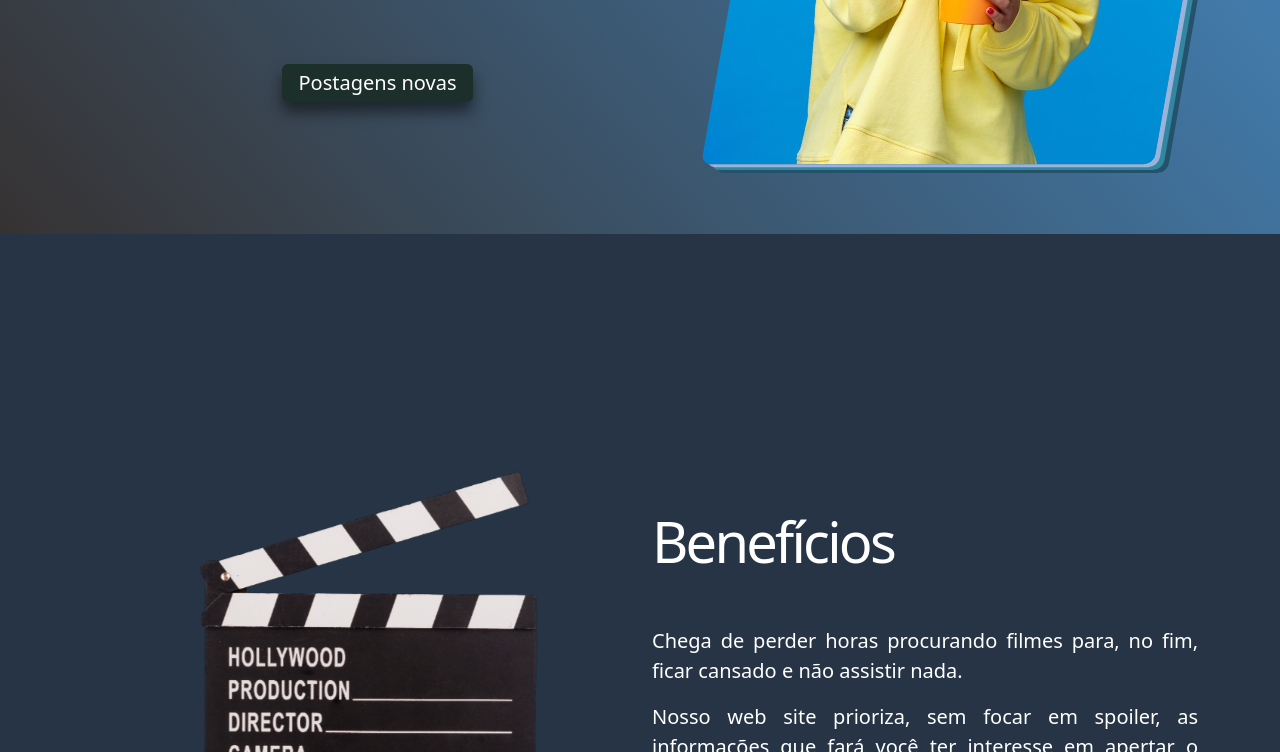
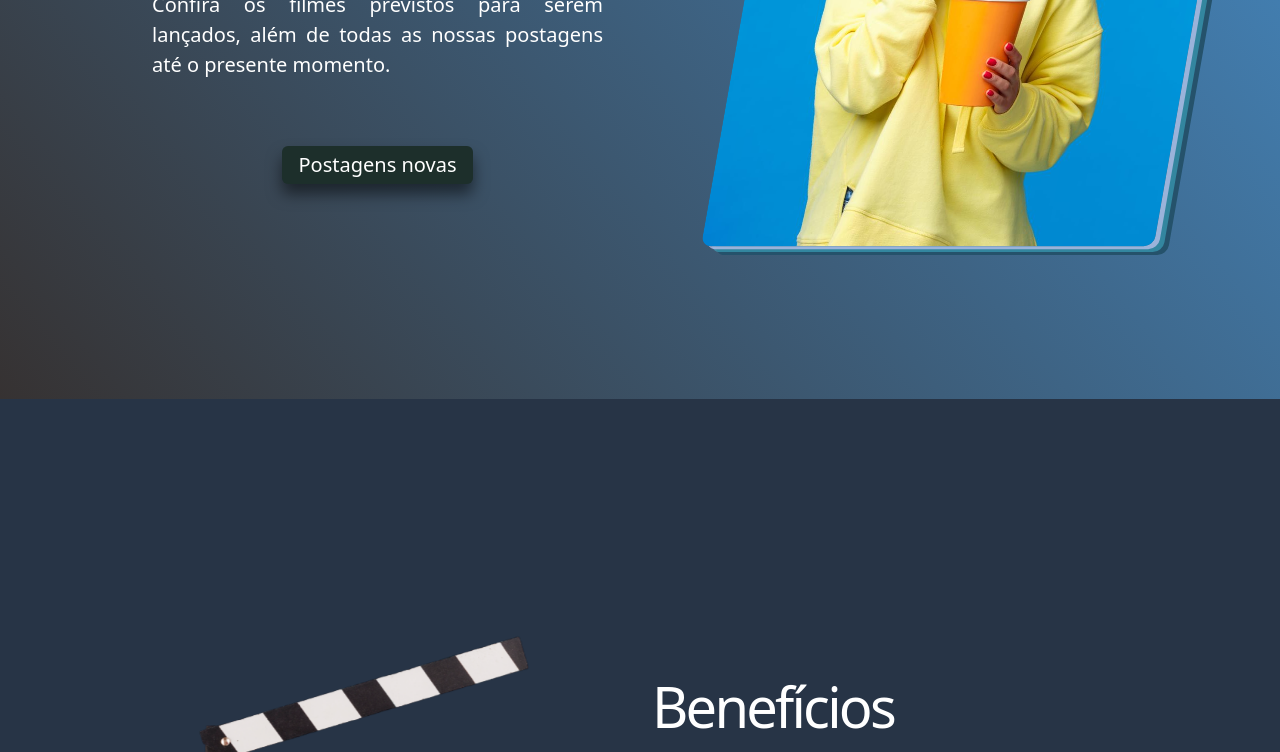
Before and after one commit to Guilherme-Andriel/StartCine, a plain HTML site: page index.html in a window 1280 px wide. Shown: the part 486-1238 px from the top of the page. Drawn offline with nearby package versions, Linux system fonts and the light colour scheme.

Commit message:
aumentando a altura do id home

```diff
--- a/style/index.css
+++ b/style/index.css
@@ -108,7 +108,7 @@ img, span{
 
 
 #home{
-	height: 720px;
+	height: 885px;
 	display: flex;
 	justify-content: center;
 	align-items: center;
```
